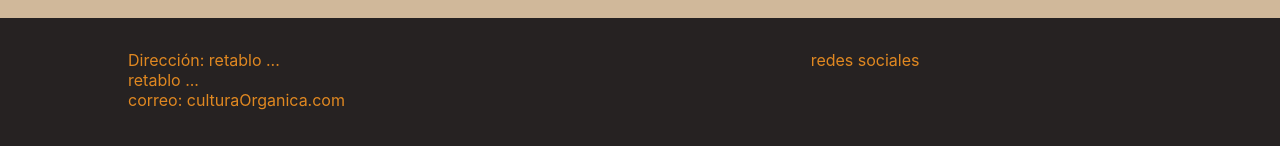
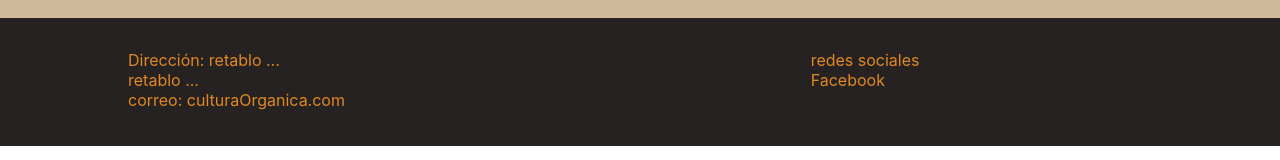
Before and after one commit to claudioquirozipi/cultura-organica, a Next.js app: page / in a window 1280 px wide. Shown: the part 622-782 px from the top of the page. Built offline with nearby package versions, Linux system fonts and the light colour scheme.

Commit message:
add facebook

```diff
--- a/components/footer/index.tsx
+++ b/components/footer/index.tsx
@@ -10,6 +10,7 @@ const Footer = () => {
       </div>
       <div>
         <p className={style.information}>redes sociales</p>
+        <p className={style.information}>Facebook</p>
       </div>
     </footer>
   );
```
